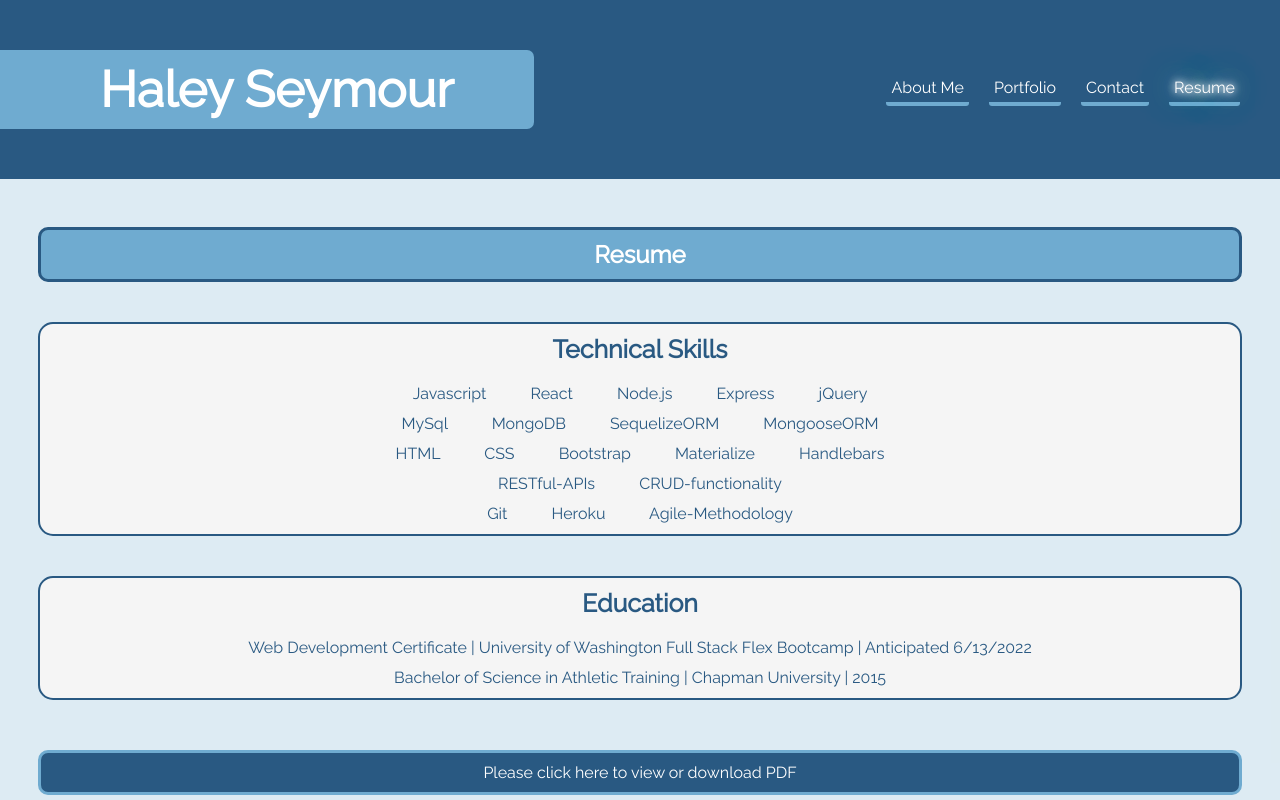
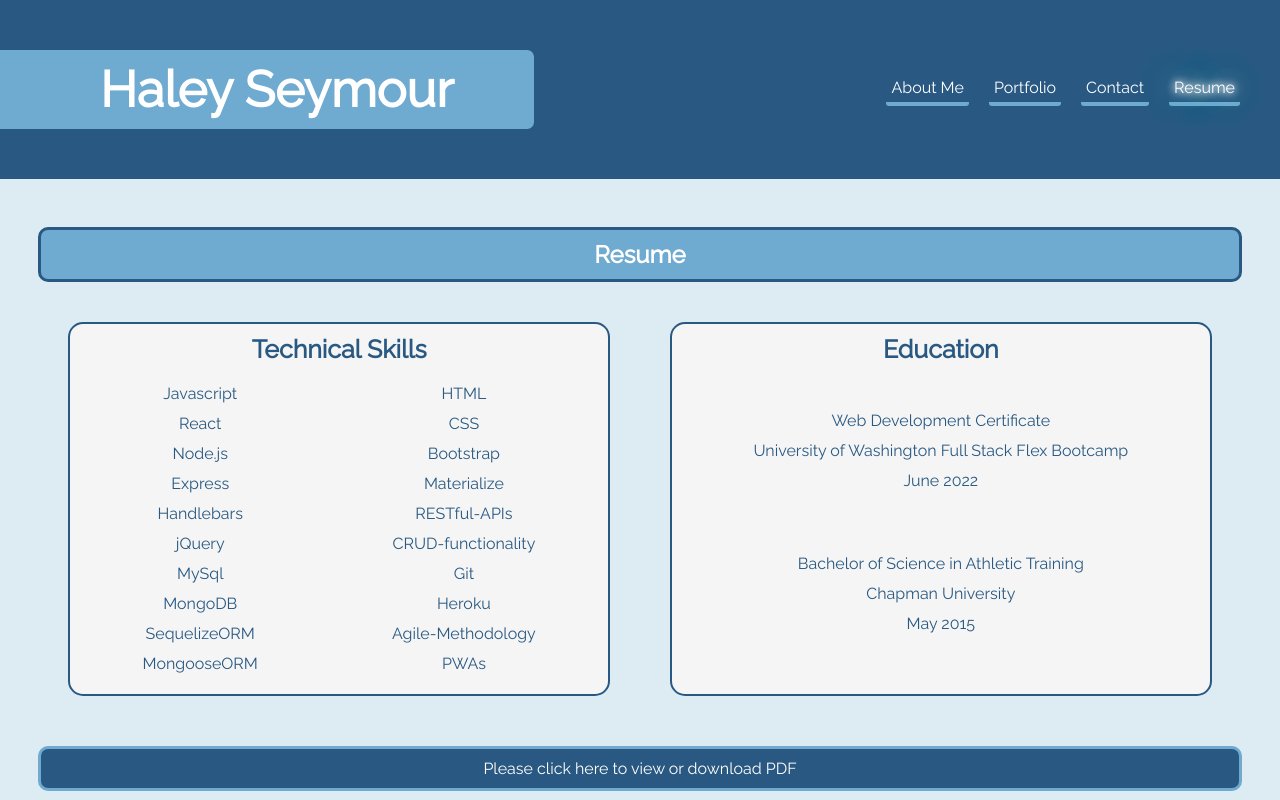
Before and after one commit to hseymo/polishedportfolio, a React (Create React App) app: page /resume in a window 1280 px wide. Shown: the top 800 px of the page. Built offline with nearby package versions, Linux system fonts and the light colour scheme.

Commit message:
updated content after finishing bootcamp and adding project 3

```diff
--- a/src/components/About/index.js
+++ b/src/components/About/index.js
@@ -8,7 +8,7 @@ function About() {
       <img alt="Headshot" src={require("./Headshot.jpg")} width='40%' className='headshot'/>
       <p>Welcome, I am happy to have you here! My name is Haley and I currently live in Seattle, WA (where I was born and raised). I am a full-stack web developer with 6+ years of experience as a licensed healthcare professional. I would like to grow a career in the tech industry that incorporates my extensive background in Sports Medicine, healthcare, and fitness. I am interested in an ambitious and passionate role that allows me to contribute my solution-focused and innovative mindset. </p>
       <br/>
-      <p>I am currently pursuing a web development coding certificate through the University of Washington’s full-time MERN program (anticipated graduation 6/13/2022). I have developed skills in React, Javascript, Express, MySql, MongoDB, Node.js and look forward to growing my wealth of knowledge beyond this full time program. So far I have led two group projects - one created a node.js-based platform for book lovers with CRUD routes, RESTful APIs and a Sequelize database while the other built an activity suggestion generator utilizing server-side APIs and local storage. I am currently working on self-care app where users can set goals and track their fitness, sleep, hydration and mindfulness - all in one place!</p>
+      <p>I recently obtained my web development coding certificate through the University of Washington’s full-time MERN program. I have enjoyed developing skills in React, Javascript, Express, MySql, MongoDB, Node.js and look forward to growing my wealth of knowledge! Please visit my portfolio section to find samples of my work. Throughout class I led three teams of classmates in creation of apps: a React app with a MySql server that allows users to set and track self-care goals, a Node.js and Handlebars platform for book lovers to interact with full CRUD functionality and RESTful routes, and a front-end app that features an activity generator using two third-party APIs and a journal using local storage.</p>
       <br/>
       <p>Former colleagues would describe me as their go-to for problem solving, superuser of our electronic medical record, being known for my attention to detail, integrity, adaptability and leadership. I am an experienced communicator as a teacher, presenter, and patient-care provider. My thirst to always be learning, passion for excellence, comfort in a fast-paced environment, internal drive and commitment to deliver results make me the ideal candidate for a quality-focused Junior Software Developer position. I am looking for a challenging role within a company that is spirited, driven to succeed, and offers opportunities for growth.</p>
       <br/>
--- a/src/components/Main/index.css
+++ b/src/components/Main/index.css
@@ -156,9 +156,9 @@ nav li:hover {
   }
 }
 
-@media screen and (max-width: 362px) {
+@media screen and (max-width: 400px) {
 .Header h1 {
-  font-size: 36px;
+  font-size: 34px;
   padding-bottom: 50px;
 }
 }
--- a/src/components/Portfolio/index.js
+++ b/src/components/Portfolio/index.js
@@ -8,6 +8,7 @@ const imgeCommerce =require ("./assets/eCommerce.png");
 const imgEmployeeTracker =require ("./assets/Employee.png");
 const imgWeatherDashboard =require ("./assets/Weather.png");
 const imgSocialNetwork =require ("./assets/socialNetwork.png")
+const imgSelfCare = require ("./assets/SelfCareCentral.png")
 
 function Portfolio() {
   return (
@@ -15,6 +16,14 @@ function Portfolio() {
       <h2>Portfolio</h2>
 
     <div className='container'>
+      <Project
+      name="SelfCare Central"
+      deployed="https://selfcarecentral.herokuapp.com/"
+      github="https://github.com/Interrubble/SelfCareCentral"
+      image={imgSelfCare}
+      code="React | Javascript | MySql | Sequelize"
+      description="This React-app is your one stop shop for all self-care goal setting and tracking needs. As project manager for this group project, I created the wireframe and ERD. On the back-end (deployed separately) I created the MySql server models and routes using Node.js/Sequelize ORM (deployed separately). On the front-end, I fetched, manipulated and rendered data, created forms and handled submission, and implemented React-hooks."
+      />
       <Project
       name="Booklastic"
       deployed="https://fathomless-bastion-58602.herokuapp.com/"
@@ -29,7 +38,7 @@ function Portfolio() {
       github="https://github.com/hseymo/Activity-Generator"
       image={imgActivityGenerator}
       code="Javascript | jQuery | Materialize | Third Party APIs | Local Storage"
-      description="A Materialize-interfaced activity suggestion generator that utilizes Wikipedia and Bored APIs! My responsibilities include fetch requests with query parameters, Javascript for click handlers, DOM manipulation with dynamically created elements, HTML, local storage, Kanban oversight and Git Administrator."
+      description="A Materialize-interfaced activity suggestion generator that utilizes Wikipedia and Bored APIs! My responsibilities include fetch requests with query parameters, Javascript for click handlers, DOM manipulation with dynamically created elements, HTML, local storage, Kanban oversight and Git Administrator. Please note that Bored API is not currently responding to our fetch requests, but I'd love for you to checkout the other functionality of this app."
       />
       <Project
       name="Tech Blog"
--- a/src/components/Resume/index.css
+++ b/src/components/Resume/index.css
@@ -1,10 +1,16 @@
 /* RESUME */
+
+.format {
+  display: flex;
+  justify-content: space-around;
+}
 
 .resumeContainer {
   margin-top: 40px;
   background-color: whitesmoke;
   border: 2px solid #295982;
   border-radius: 15px;
+  width: 45%;
 }
 
 .Resume h3 {
@@ -18,14 +24,24 @@
   color: #295982;
   padding: 5px;
   line-height: 30px;
+  display: flex;
 }
 
-.Education li {
+.Education {
+  align-items: center;
+  flex-wrap: wrap;
+  height: 80%;
+  justify-content: space-around;
+  flex-direction: column;
+}
+
+.Skills li, .Education p {
   color: #295982;
 }
 
 .Skills {
-  word-spacing: 40px;
+  justify-content: space-around;
+  margin-bottom: 10px;
 }
 
 .ResumeBtn {
@@ -47,3 +63,21 @@
 li {
   list-style-type: none;
 }
+
+.item {
+  width: 100%;
+}
+
+@media screen and (max-width: 700px) {
+  .format {
+    display: block;
+  }
+
+  .resumeContainer {
+    width: 100%;
+  }
+
+  .firstitem {
+    margin-bottom: 40px;
+  }
+}
--- a/src/components/Resume/index.js
+++ b/src/components/Resume/index.js
@@ -5,22 +5,51 @@ function Resume() {
   return (
     <div className="Resume">
       <h2>Resume</h2>
+      <div className='format'>
       <div className="resumeContainer">
       <h3>Technical Skills</h3>
-      <p className="Skills">
-      Javascript React Node.js Express jQuery <br/>
-      MySql MongoDB SequelizeORM MongooseORM <br/>
-      HTML CSS Bootstrap Materialize Handlebars <br/>
-      RESTful-APIs CRUD-functionality <br/>
-      Git Heroku Agile-Methodology <br/>
-      </p>
+      <ul className="Skills">
+        <div className='Column'>
+        <li>Javascript</li>
+        <li>React</li>
+        <li>Node.js</li>
+        <li>Express</li>
+        <li>Handlebars</li>
+        <li>jQuery</li>
+        <li>MySql</li>
+        <li>MongoDB</li>
+        <li>SequelizeORM</li>
+        <li>MongooseORM</li>
+        </div>
+        <div className='Column'>
+        <li>HTML</li>
+        <li>CSS</li>
+        <li>Bootstrap</li>
+        <li>Materialize</li>
+        <li>RESTful-APIs</li>
+        <li>CRUD-functionality</li>
+        <li>Git</li>
+        <li>Heroku</li>
+        <li>Agile-Methodology</li>
+        <li>PWAs</li>
+        </div>
+      </ul>
       </div>
       <div className="resumeContainer">
       <h3>Education</h3>
-        <ul className="Education">
-          <li>Web Development Certificate | University of Washington Full Stack Flex Bootcamp | Anticipated 6/13/2022</li>
-          <li>Bachelor of Science in Athletic Training | Chapman University | 2015</li>
-        </ul>
+        <div className="Education">
+          <div className='item firstitem'>
+          <p>Web Development Certificate</p>
+          <p>University of Washington Full Stack Flex Bootcamp</p>
+          <p>June 2022</p>
+          </div>
+          <div className='item'>
+          <p>Bachelor of Science in Athletic Training</p>
+          <p>Chapman University</p>
+          <p>May 2015</p>
+          </div>
+        </div>
+      </div>
       </div>
       {/* <h3>Career</h3>
       <p>Certified Athletic Trainer | Seattle Children's Hospital | Seattle, WA | July 2015 - February 2022</p> */}
```
Also changed, not shown: src/components/Portfolio/assets/SelfCareCentral.png (added), 1 other file (tests, documents, lock files or other folders).
